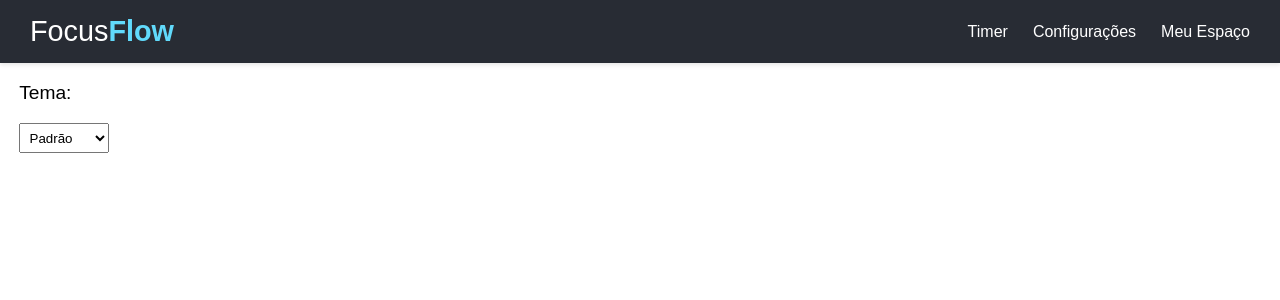
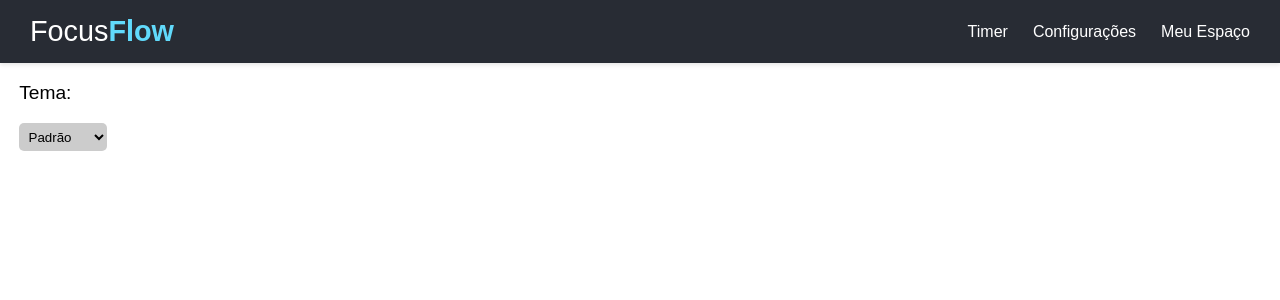
Before and after one commit to nicollasszr/FocusFlow, a React (Vite) app: page /settings in a window 1280 px wide. Shown: the top 300 px of the page. Built offline with nearby package versions, Linux system fonts and the light colour scheme; a web font is replaced by a local one.

Commit message:
Mudança de title dinâmica

```diff
--- a/src/Pages/SettingsPage/Styles/SettingsPage.css
+++ b/src/Pages/SettingsPage/Styles/SettingsPage.css
@@ -18,8 +18,8 @@ main select{
     justify-content: center;
     align-items: center;
     padding: 0.4em;
+
+    border: none;
+    background-color: #ccc;
+    border-radius: 5px;
 }
-
-main select span{
-    background-color: red;
-}
--- a/src/Pages/TimerPage/Components/Timer.tsx
+++ b/src/Pages/TimerPage/Components/Timer.tsx
@@ -20,7 +20,8 @@ function CountdownTimer({ data } : { data : DataTimer}) {
     if (isRunning && timeRemaining > 0) {              //Verifica se está ativado e tem tempo pra correr
         timerId = setInterval(() => {                    //Cria o setInterval
         setTimeRemaining((prevTime: number) => prevTime - 1);
-        setPassedTime((prevTime: number) => prevTime + 1)         //Vai diminuir o tempo restante em 1 a cada segundo
+        setPassedTime((prevTime: number) => prevTime + 1)
+        document.title = formatTime(timeRemaining-1)
         }, 1000);
     } else if (timeRemaining === 0) {
         if(isRunning){
@@ -39,6 +40,7 @@ function CountdownTimer({ data } : { data : DataTimer}) {
     setIsRunning(false);
     setTimeRemaining(3600);
     setPassedTime(0);
+    document.title = "FocusFlow | Deixe seu foco fluir"
     };
 
     /*Formatação do tempo*/
--- a/src/Pages/TimerPage/Forms/FinishTask.tsx
+++ b/src/Pages/TimerPage/Forms/FinishTask.tsx
@@ -32,7 +32,7 @@ function FinishTask({setShowForm} : {setShowForm : Function}){
             <p>A tarefa foi finalizada?</p>
             <div>
                 <button type="button" onClick={() => {setShowForm(false); setTimeRemaining(900); setIsRunning(true)}}>Ainda não</button>
-                <button type="button" onClick={() => {setCards(updatedCards); setTimeRemaining(3600); setShowForm(false); setPassedTime(0)}}>Sim</button>
+                <button type="button" onClick={() => {setCards(updatedCards); setTimeRemaining(3600); setShowForm(false); setPassedTime(0); document.title = "FocusFlow | Deixe seu foco fluir"}}>Sim</button>
             </div>
         </form>
     )
```
